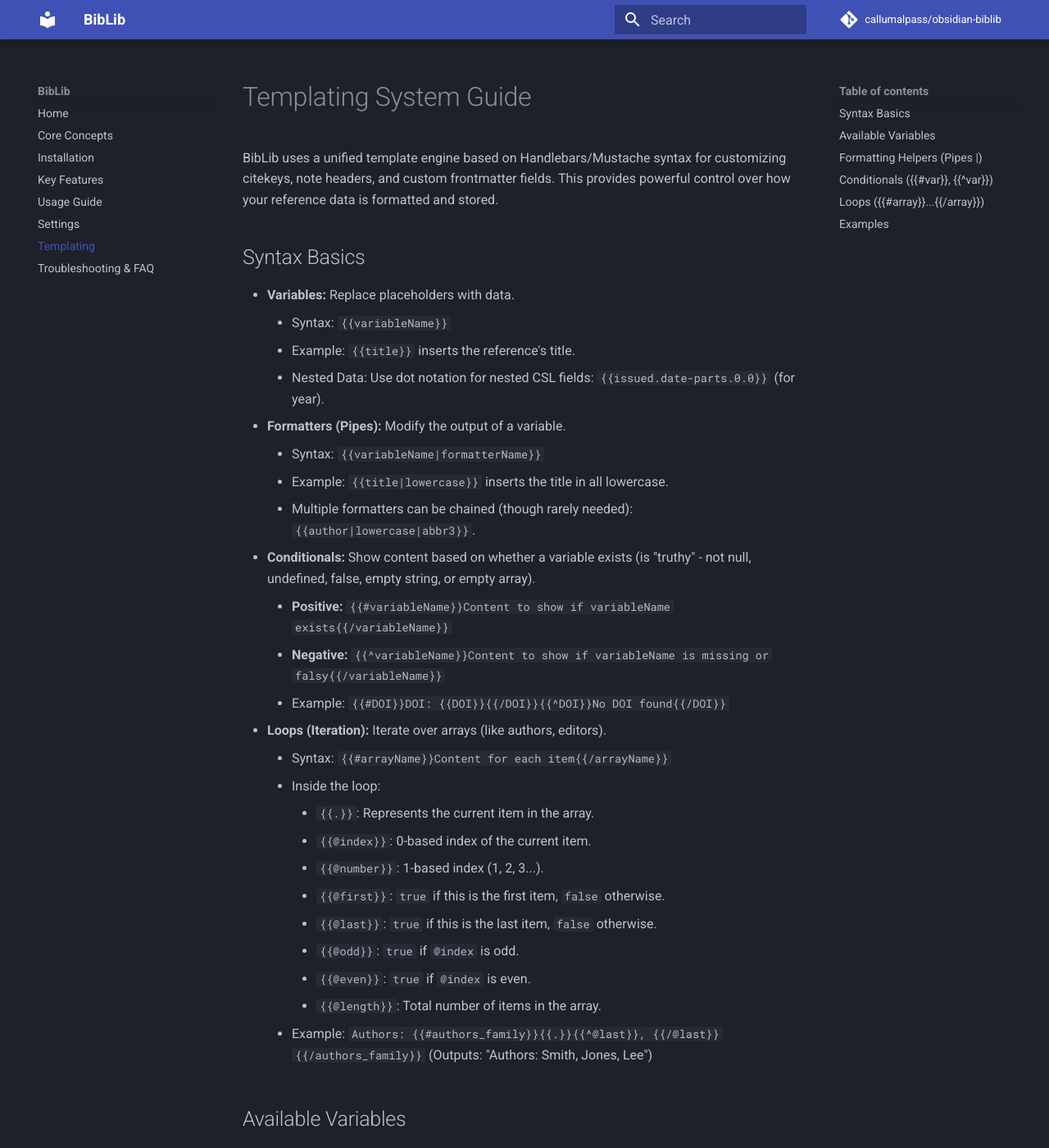
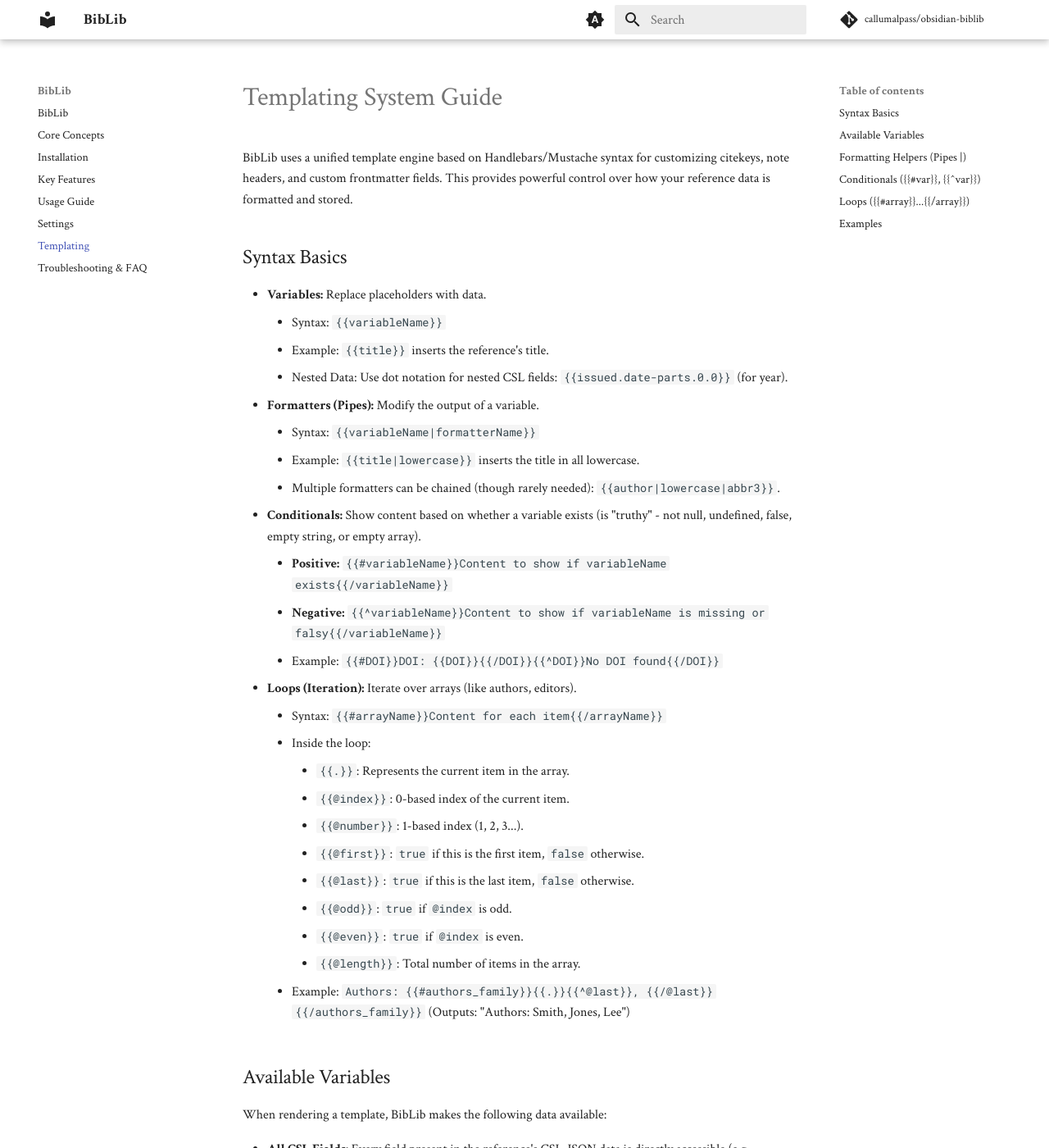
Before and after one commit to callumalpass/obsidian-biblib, an MkDocs documentation site: the page built from docs/templating-system-guide.md, in a window 1280 px wide and 1400 px high. Shown: the whole window at 82% size. Built offline with MkDocs 1.6.1 and Material for MkDocs 9.7.7, drawn with Linux system fonts in a browser that asks for light colours; comment, search, counter and statistics services are not loaded; some of the changed text lies outside the part shown.

Commit message:
update docs

````diff
--- a/docs/templating-system-guide.md
+++ b/docs/templating-system-guide.md
@@ -88,22 +88,28 @@
 Iterate over arrays like `authors_raw`, `editors_family`, `tags`, or custom array fields:
 
 *   **List Authors:**
-    ```hbs
-    Authors:
-    {{#authors_raw}}
-    - {{given}} {{family}} ({{@number}})
-    {{/authors_raw}}
-    ```
+
+```yaml
+Authors:
+{{#authors_raw}}
+- {{given}} {{family}} ({{@number}})
+{{/authors_raw}}
+```
+
 *   **Comma-Separated List:**
-    ```hbs
-    Keywords: {{#keyword}}{{.}}{{^@last}}, {{/@last}}{{/keyword}}
-    ```
+
+```yaml
+Keywords: {{#keyword}}{{.}}{{^@last}}, {{/@last}}{{/keyword}}
+```
+
 *   **Conditional Formatting in Loops:**
-    ```hbs
-    {{#authors_raw}}
-      {{family}}{{#given}}, {{given}}{{/given}}{{#@last}} (Last Author){{/@last}}{{^@last}}; {{/@last}}
-    {{/authors_raw}}
-    ```
+
+```yaml
+{{#authors_raw}}
+  {{family}}{{#given}}, {{given}}{{/given}}{{#@last}} (Last Author){{/@last}}{{^@last}}; {{/@last}}
+{{/authors_raw}}
+```
+
 
 ## Examples
 
--- a/mkdocs.yml
+++ b/mkdocs.yml
@@ -16,10 +16,29 @@
   features:
    # - navigation.tabs
    - search.suggest
+  font:
+   text: Crimson Text
   palette:
-    scheme: slate # Or slate for dark mode
-    primary: slate # Choose colors: https://squidfunk.github.io/mkdocs-material/setup/changing-the-colors/
-    accent: indigo
+  - media: "(prefers-color-scheme)"
+    accent: purple
+    primary: white
+    toggle:
+     icon: material/brightness-auto
+     name: Switch to light mode
+  - media: "(prefers-color-scheme: light)"
+    scheme: default
+    accent: purple
+    primary: white
+    toggle:
+      icon: material/toggle-switch
+      name: Switch to dark mode
+  - media: "(prefers-color-scheme: dark)"
+    scheme: slate
+    accent: purple
+    primary: black
+    toggle:
+      icon: material/toggle-switch-off-outline
+      name: Switch to light mode
 
 # Extensions (Optional but useful markdown extensions)
 markdown_extensions:
@@ -30,7 +49,7 @@
 
 # Navigation (Optional - MkDocs auto-discovers pages if omitted, but manual nav gives control)
 nav:
-  - 'Home': 'index.md'
+  - 'BibLib': 'index.md'
   - 'Core Concepts': 'core-concepts.md'
   - 'Installation': 'installation.md'
   - 'Key Features': 'key-features.md'
````
